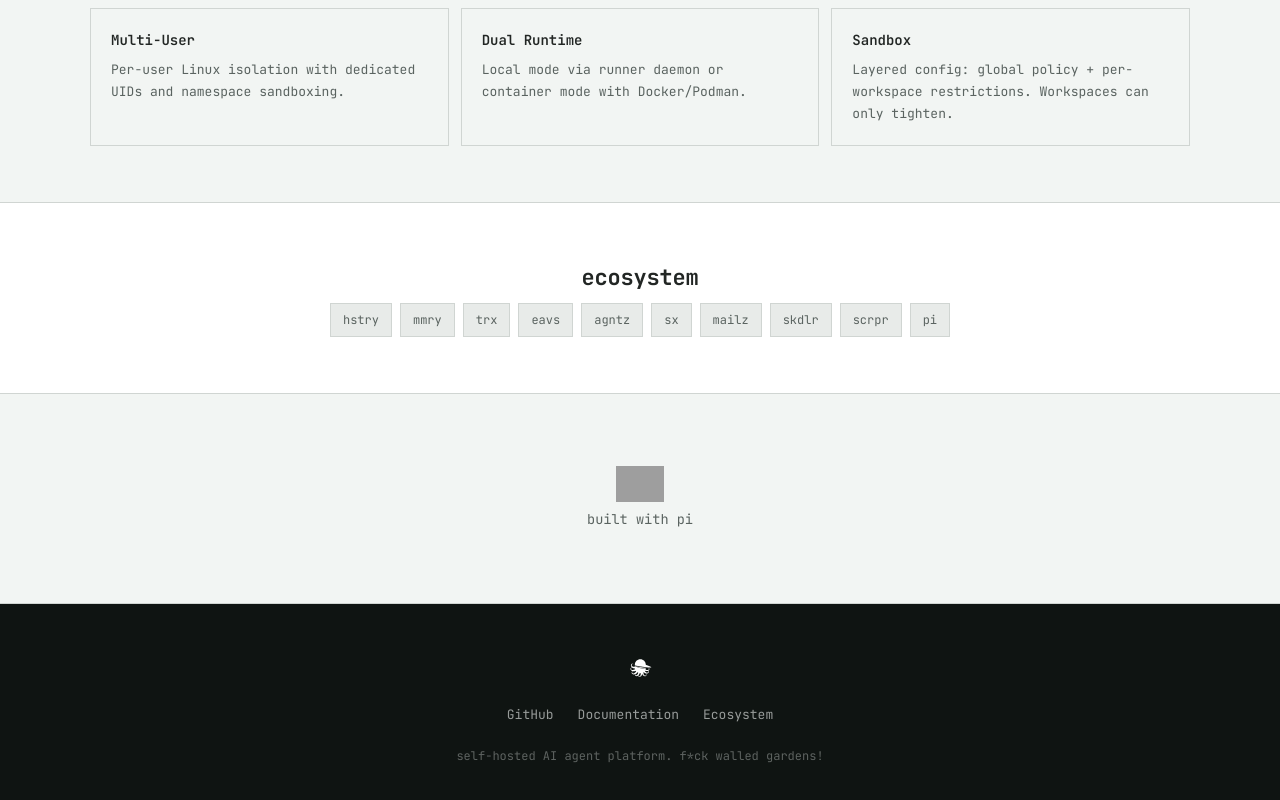
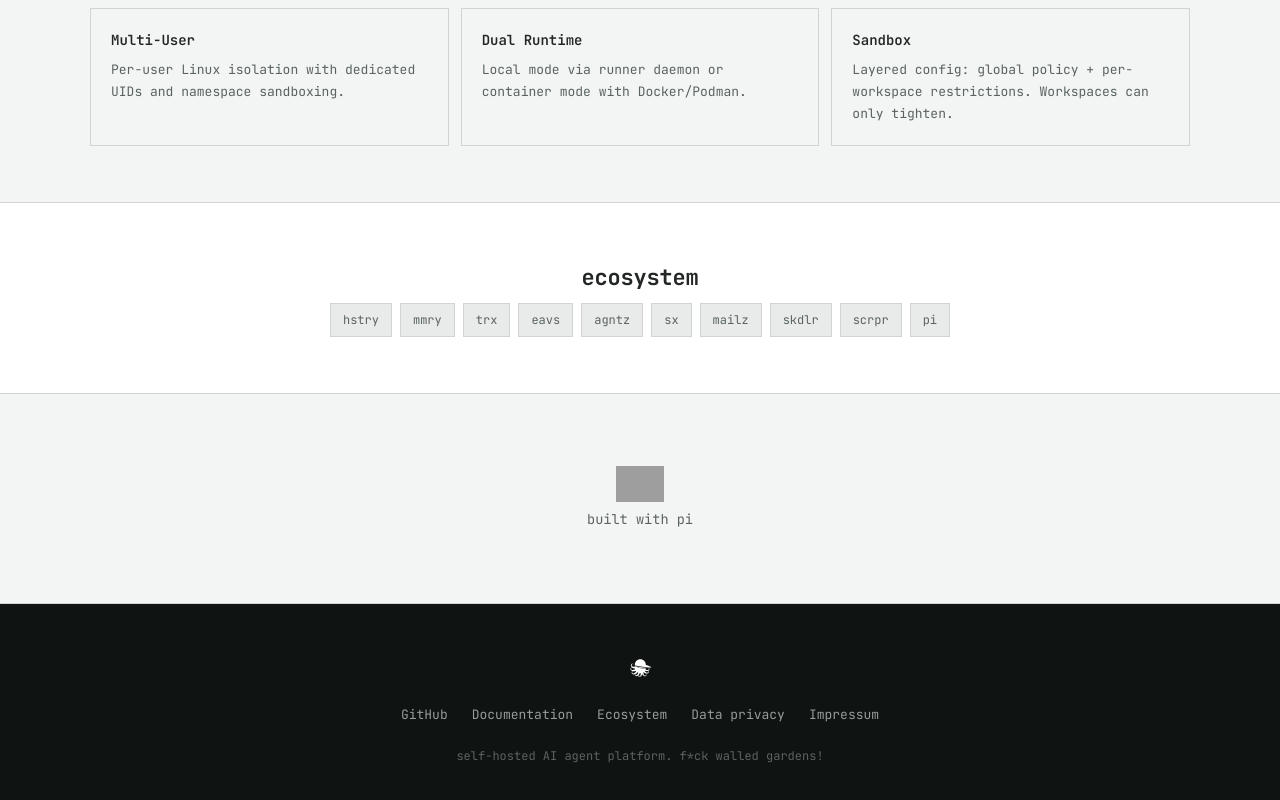
Before and after one commit to byteowlz/oqto-website, a website with bundled scripts: page public/index.html in a window 1280 px wide. Shown: the part 1098-1898 px from the top of the page. Built offline with nearby package versions, Linux system fonts and the light colour scheme; grey boxes are pictures that could not be loaded.

Commit message:
feat: add data privacy and impressum links

```diff
--- a/public/index.html
+++ b/public/index.html
@@ -204,6 +204,8 @@
         <a href="https://github.com/byteowlz/oqto" target="_blank" rel="noopener">GitHub</a>
         <a href="#docs">Documentation</a>
         <a href="#ecosystem">Ecosystem</a>
+        <a href="https://byteowlz.com/privacy" target="_blank" rel="noopener">Data privacy</a>
+        <a href="https://byteowlz.com/impressum" target="_blank" rel="noopener">Impressum</a>
       </div>
       <p class="footer__copyright">
         self-hosted AI agent platform. f*ck walled gardens!
```
